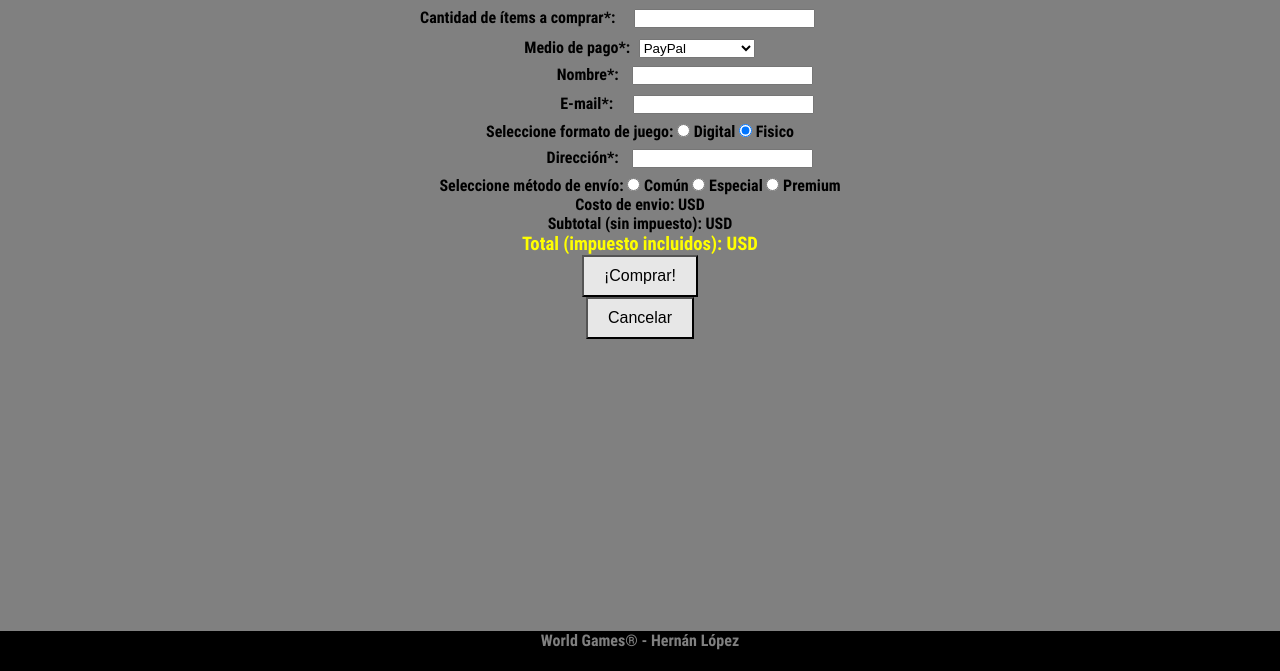
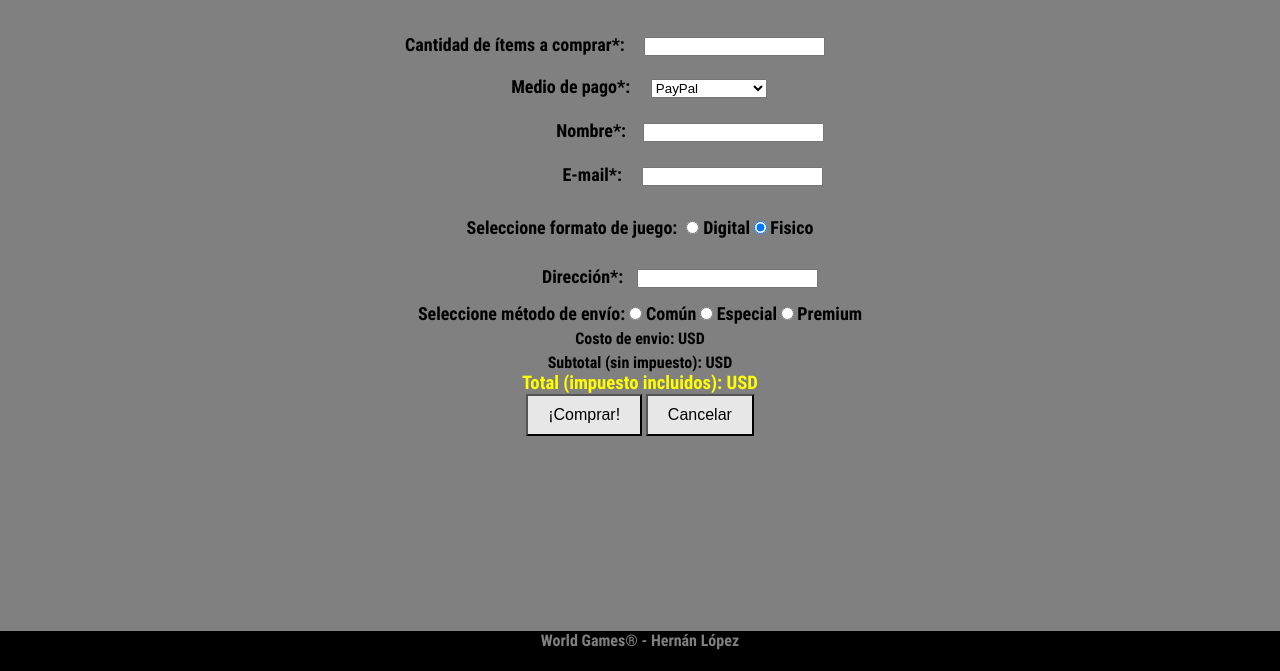
Before and after one commit to xHernanL/xhernanl.github.io, a plain HTML site: page comprar.html in a window 1280 px wide. Shown: the part 129-800 px from the top of the page. Drawn offline with Linux system fonts and the light colour scheme.

Commit message:
form-compra

```diff
--- a/comprar.html
+++ b/comprar.html
@@ -22,7 +22,7 @@
       </header>
 
   <h1>Compra - GTA V</h1>
-  <h4>Costo del juego USD40<h4>
+  <h2>Costo del juego USD40</h2>
 
   <form action="url" method="get">
   <div>
@@ -50,7 +50,7 @@
   </div>
 
   <div>
-    <label>Seleccione formato de juego: </label>
+    <label id="format">Seleccione formato de juego: </label>
     <input id="digital" type="radio" name="formato">
     <label for="digital">Digital</label>
 
@@ -64,7 +64,7 @@
     <label for="direccion">Dirección*:</label>
     <input id="direccion" type="text" name="direccion_usuario">
   </div>
-    <label>Seleccione método de envío: </label>
+    <label id="metod">Seleccione método de envío: </label>
     <input id="comun" type="radio" name="fisico">
     <label for="comun">Común</label>
 
@@ -83,9 +83,6 @@
 
   <div>
     <button id="boton">¡Comprar!</button>
-  </div>
-
-  <div>
     <button type="reset" id="reseteo">Cancelar</button>
   </div>
   </form>
--- a/style/estilo-compra.css
+++ b/style/estilo-compra.css
@@ -20,6 +20,7 @@ h1 {
 }
 
 h2 {
+  font-family: Roboto;
   color: white;
   text-align: center;
 }
@@ -31,6 +32,7 @@ h3 {
 h4 {
   font-family: Roboto;
   text-align: center;
+  margin-top: 5px;
 }
 
 form {
@@ -41,29 +43,44 @@ form {
 }
 
 label {
-  font-size: 16px;
+  font-size: 18px;
 }
 
 #cantidad {
-  margin: 0px 45px 10px 15px;
+  margin: 20px 50px 20px 15px;
+}
+
+#metodo {
+  margin: 14px 14px 10px 14px;
 }
 
 #metodo_pago {
-  margin: 1px 1px 4px 5px;
+  margin: 0px 2px 15px 17px;
 }
 
 #nombre {
-  margin: 4px -90px 6px 10px;
+  margin: 10px -100px 15px 13px;
 }
 
 #mail {
-  margin: 4px -94px 8px 16px;
+  margin: 10px -105px 20px 16px;
 }
 
 #direccion {
-  margin: 8px -80px 8px 10px;
+  margin: 15px -80px 15px 10px;
 }
 
+#format {
+  margin: 0px 105px 0px 0px;
+}
+
+#digital {
+  margin: 15px 0px 20px -100px;
+}
+
+#metod {
+  margin: 0px 0px 0px 0px;
+}
 /* Menú nuevo*/
 header {
   width: 100%;
```
